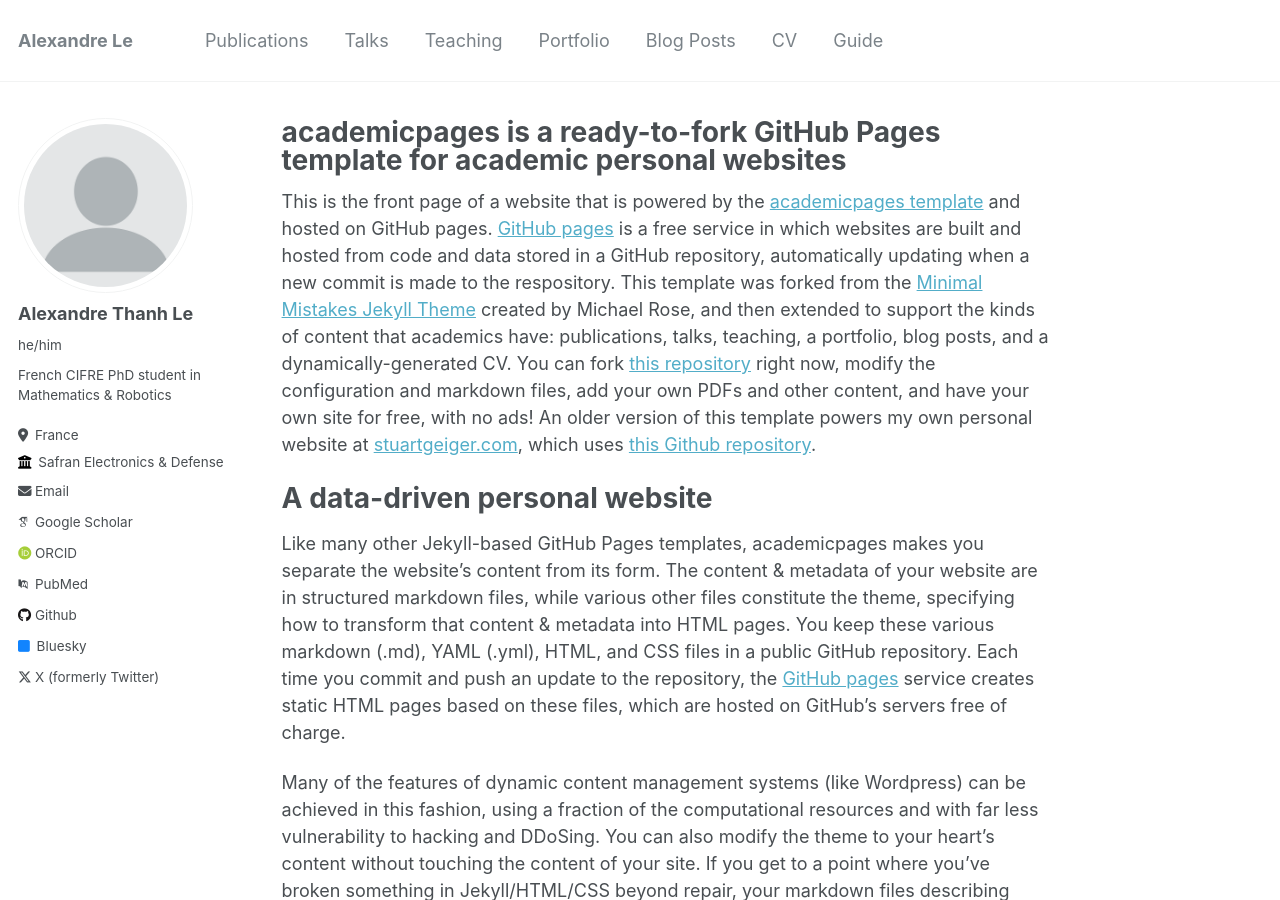
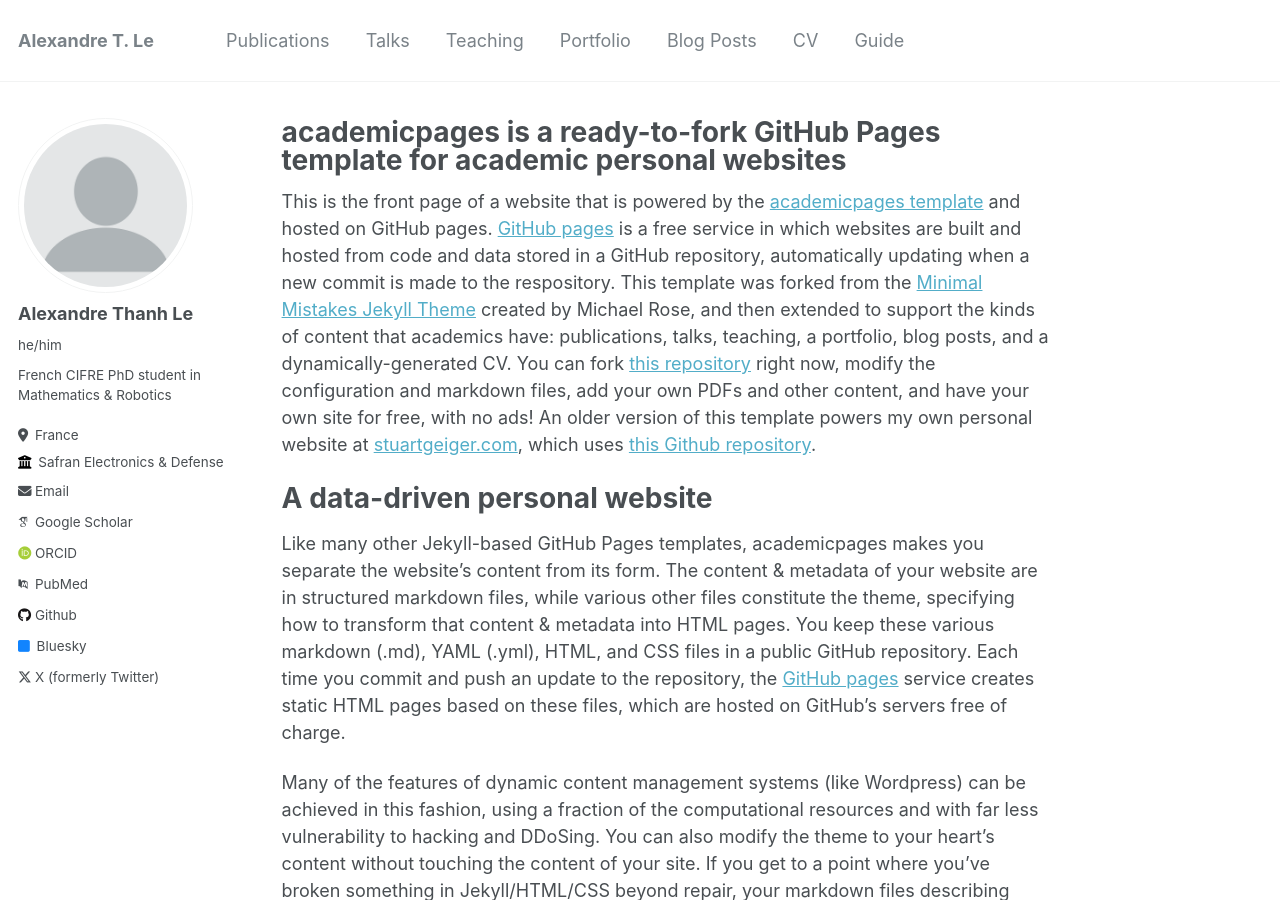
Before and after one commit to alexandre-tle/alexandre-tle.github.io, a Jekyll site: the page built from _pages/about.md, in a window 1280 px wide and 900 px high. Built offline with Jekyll 4.4.1, drawn with Linux system fonts in a browser that asks for light colours; some web fonts are replaced.

```diff
--- a/_config.yml
+++ b/_config.yml
@@ -8,7 +8,7 @@
 
 # Basic Site Settings
 locale                   : "en-US"
-title                    : "Alexandre Le"
+title                    : "Alexandre T. Le"
 title_separator          : "-"
 name                     : &name "Alexandre T. Le"
 description              : &description "French CIFRE PhD student in Mathematics & Robotics"
```
